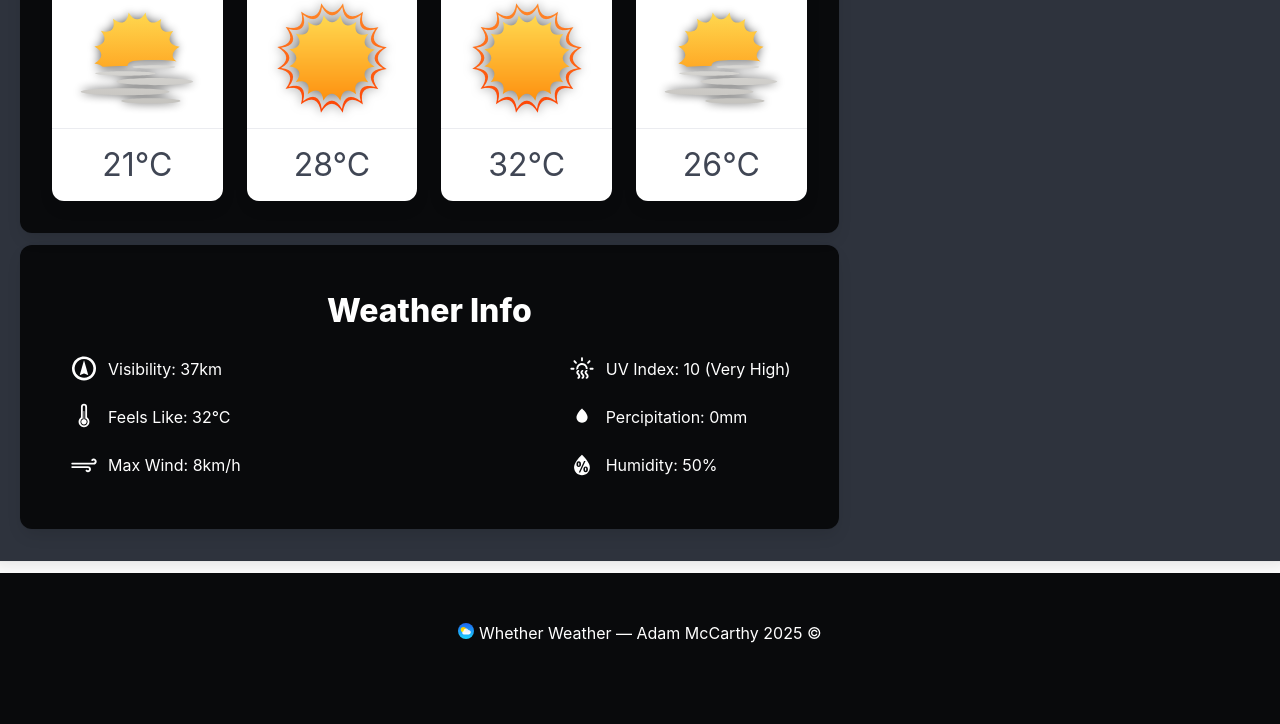
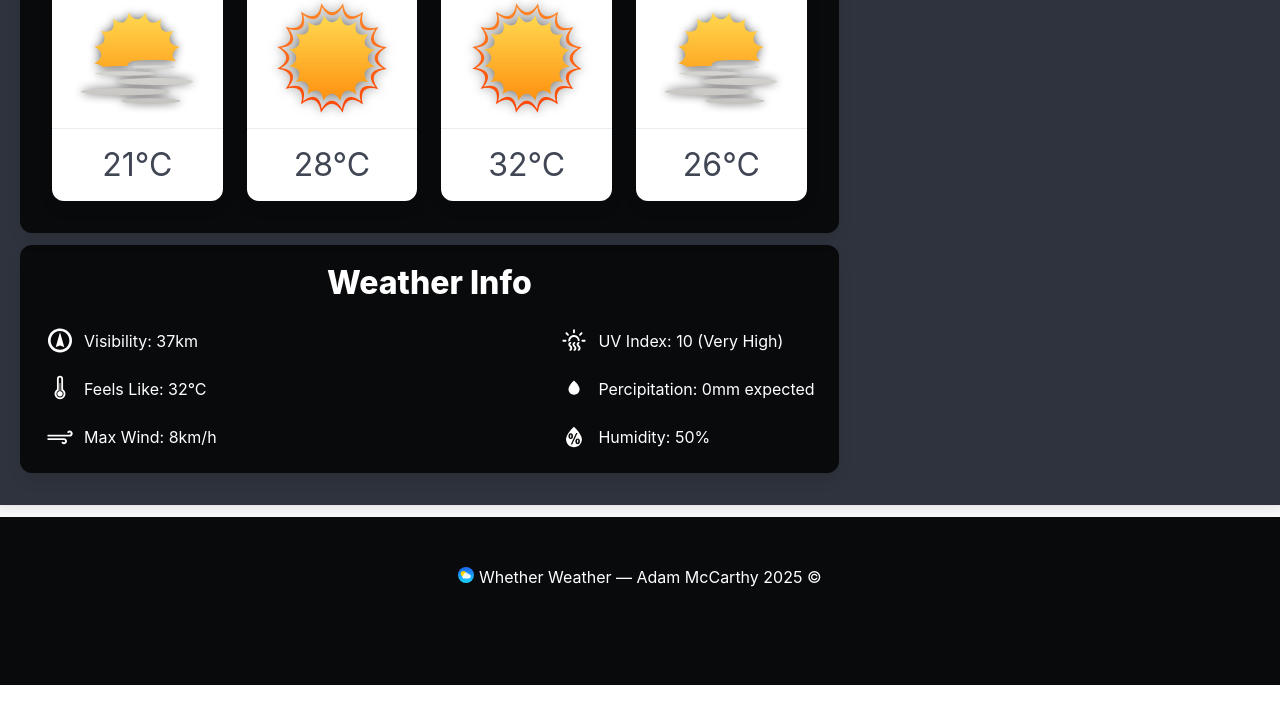
Before and after one commit to AdamMcCarthyCS/web-dev-1-assignment-2, an Eleventy site: page pages/rio.html in a window 1280 px wide. Shown: the part 650-1374 px from the top of the page. After the commit the page ends 1335 px from the top, so only its background shows below. Built offline with nearby package versions, Linux system fonts and the light colour scheme; Eleventy itself is replaced by a stand-in of ours; files that its build step writes are made by us from their sources.

Commit message:
feat(weather-info): add padding to content

```diff
--- a/pages/rio.html
+++ b/pages/rio.html
@@ -142,9 +142,8 @@
             <!-- TODAYS FORECAST END -->
 
             <!-- WEATHER INFO START -->
-            <section class="box has-background-black has-text-white p-6">
+            <section class="box px-5 has-background-black has-text-white">
                 <div class="title has-text-white has-text-centered is-12">Weather Info</div>
-
 
                 <div class="is-flex is-justify-content-space-between">
                     <div class="is-flex is-flex-direction-column is-gap-2">
@@ -178,7 +177,7 @@
                             <figure class="image is-32x32">
                                 <img src="/assets/images/wi-raindrop.svg" alt="raindrop icon">
                             </figure>
-                            <p>Percipitation: 0mm</p>
+                            <p>Percipitation: 0mm expected</p>
                         </div>
                         <div class="is-flex is-align-items-center is-gap-1">
                             <figure class="image is-32x32">
```
